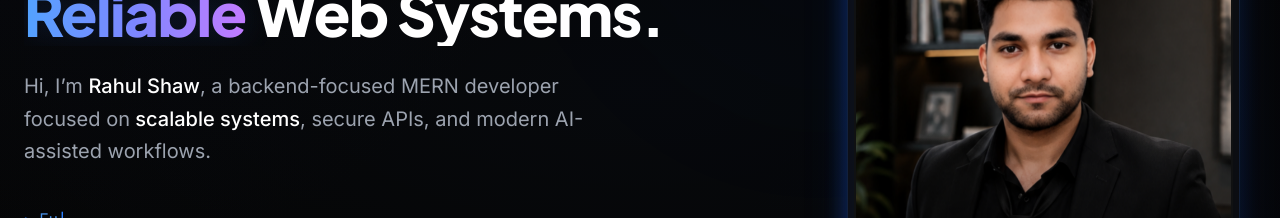
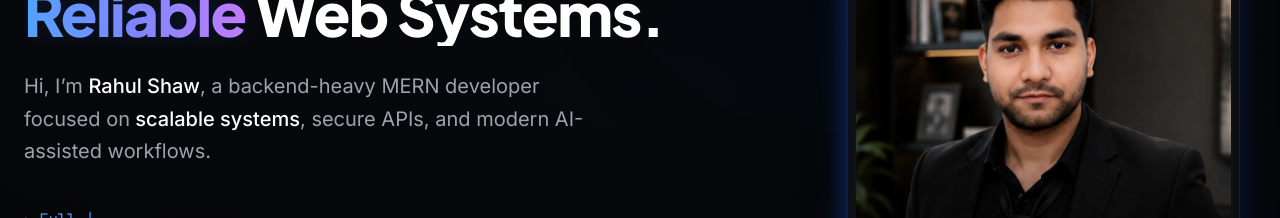
Before and after one commit to CODER-RAHUL9038/rahulshaw-portfolio, a Next.js app: page / in a window 1280 px wide. Shown: the part 310-528 px from the top of the page. Built offline with nearby package versions, Linux system fonts and the light colour scheme.

Commit message:
Revert "perf: optimize Hero image delivery and strip legacy JavaScript polyfills using browserslist"
This reverts commit 2f46d4eb1250d5251e19e37800981631de7a2eb2.

```diff
--- a/src/components/sections/Hero.tsx
+++ b/src/components/sections/Hero.tsx
@@ -22,7 +22,7 @@ const LinkedInIcon = ({ className }: { className?: string }) => (
 );
 
 const ROLES = [
-  "Backend-Focused MERN Developer",
+  "Backend-Heavy MERN Developer",
   "Full-Stack Engineer",
   "AI-Augmented Developer",
   "Production-Focused Developer",
@@ -135,7 +135,7 @@ export default function Hero() {
                 className="text-lg md:text-xl text-[#9ca3af] font-sans leading-relaxed max-w-xl"
               >
                 Hi, I’m <span className="text-white font-medium">Rahul Shaw</span>
-                , a backend-focused MERN developer focused on
+                , a backend-heavy MERN developer focused on
                 <span className="text-white font-medium"> scalable systems</span>,
                 secure APIs, and modern AI-assisted workflows.
               </m.p>
@@ -312,10 +312,10 @@ export default function Hero() {
                     width={500}
                     height={575}
                     priority
-                    quality={80}
+                    unoptimized
+                    quality={100}
                     className="w-full h-full object-cover scale-100 transition-transform duration-700 select-none pointer-events-none"
                     src="/rahul.png"
-                    sizes="(max-width: 768px) 100vw, 500px"
                   />
                   <div className="absolute inset-0 bg-gradient-to-t from-black/80 via-transparent to-transparent"></div>
 
```
Also changed, not shown: .browserslistrc (deleted).
